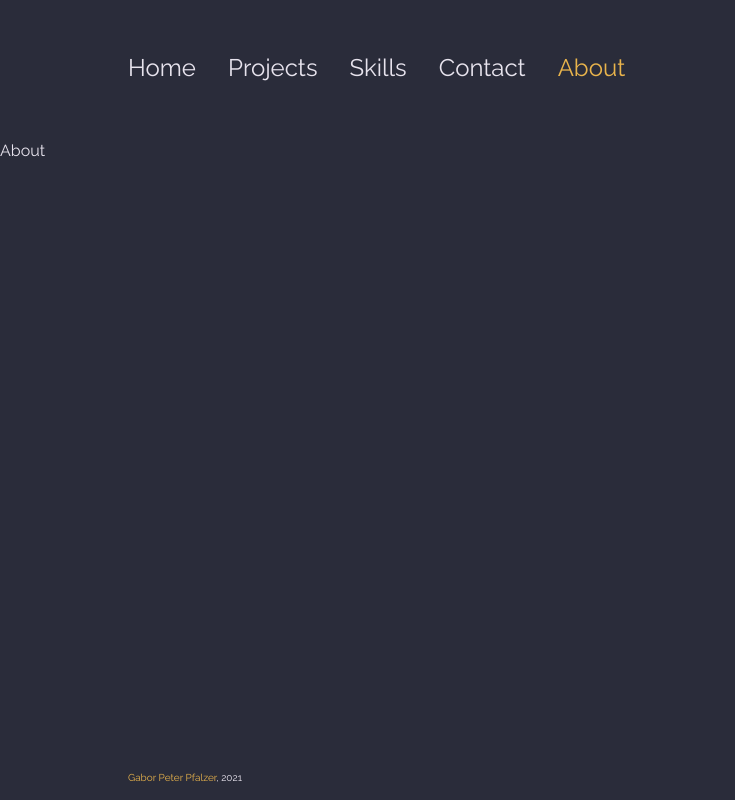
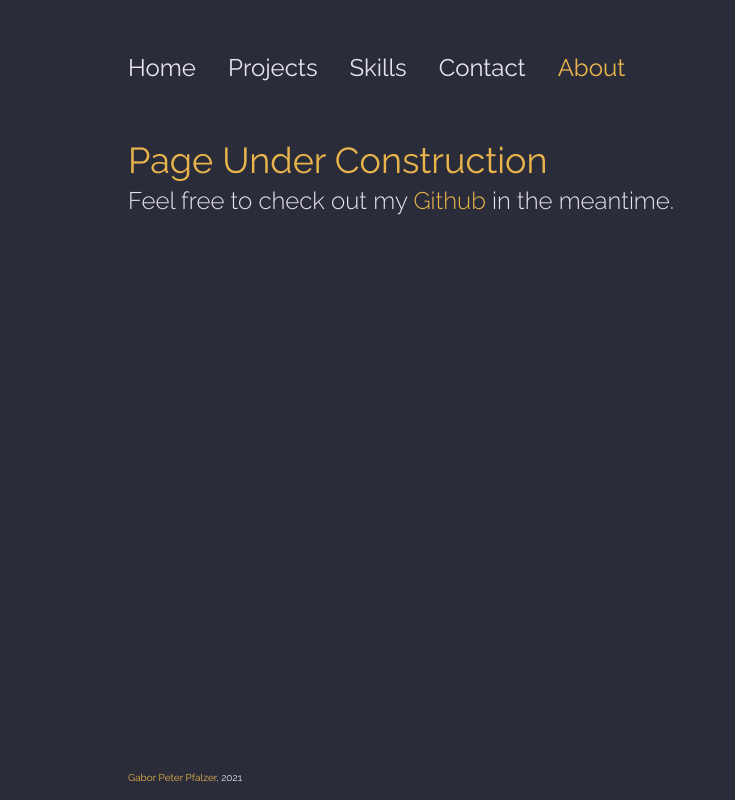
Before and after one commit to pfalzergbr/portfolio, a Next.js app: page /about in a window 1280 px wide. Shown: the whole page, without its empty margins (0-735 px from the left). Built offline with nearby package versions, Linux system fonts and the light colour scheme.

Commit message:
add under construction pages

```diff
--- /dev/null
+++ b/layout/layoutElements/UnderConstruction.tsx
@@ -0,0 +1,19 @@
+import styles from './styles/UnderConstruction.module.scss';
+
+const UnderConstruction: React.FC = () => {
+  return (
+    <div className={styles.underConstruction}>
+      <h1 className={styles.title}>Page Under Construction</h1>
+      <h2 className={styles.subtitle}>
+        {' '}
+        Feel free to check out my{' '}
+        <a className={styles.headerlink} href='https://github.com/pfalzergbr'>
+          Github
+        </a>{' '}
+        in the meantime.
+      </h2>
+    </div>
+  );
+};
+
+export default UnderConstruction;
--- /dev/null
+++ b/layout/layoutElements/styles/UnderConstruction.module.scss
@@ -0,0 +1,37 @@
+@import '../../../styles/abstracts/variables';
+@import '../../../styles/abstracts/mixins';
+
+.underConstruction{
+  margin-top: 4rem;
+  width: 90%;
+  margin: 0 auto;
+
+  @include tablet-landscape-up {
+    width: 80%;
+  }
+
+}
+
+
+.title {
+  font-size: $font-size-36;
+  line-height: 4.2rem;
+  color: $color-orange-medium;
+  font-weight: 400;
+}
+
+.subtitle {
+  font-size: $font-size-24;
+  line-height: 2.4rem;
+  color: $color-off-white;
+  font-weight: 300;
+  margin-top: $space-sm-8;
+}
+
+.headerlink {
+  font-size: $font-size-24;
+  line-height: 2.4rem;
+  color: $color-orange-medium;
+  font-weight: 300;
+  margin-top: $space-sm-4;
+}
--- a/pages/about/index.tsx
+++ b/pages/about/index.tsx
@@ -1,9 +1,9 @@
-export interface Props {
+import UnderConstruction from '../../layout/layoutElements/UnderConstruction';
 
-}
+export interface Props {}
 
 const About: React.FC<Props> = () => {
-  return ( <div>About</div> );
-}
+  return <UnderConstruction />;
+};
 
 export default About;
--- a/pages/contact/index.tsx
+++ b/pages/contact/index.tsx
@@ -1,9 +1,11 @@
+import UnderConstruction from "../../layout/layoutElements/UnderConstruction"
+
 export interface Props {
 
 }
 
 const Contact: React.FC<Props> = () => {
-  return ( <div>Contact</div> );
+  return ( <UnderConstruction />);
 }
 
 export default Contact;
--- a/pages/projects/index.tsx
+++ b/pages/projects/index.tsx
@@ -1,9 +1,11 @@
+import UnderConstruction from "../../layout/layoutElements/UnderConstruction"
+
 export interface Props {
 
 }
 
 const Portfolio: React.FC<Props> = () => {
-  return ( <div>Portfolio</div> );
+  return ( <UnderConstruction /> );
 }
 
 export default Portfolio;
```
Also changed, not shown: components/skills/LanguageElement.tsx (+4 -4 lines).
